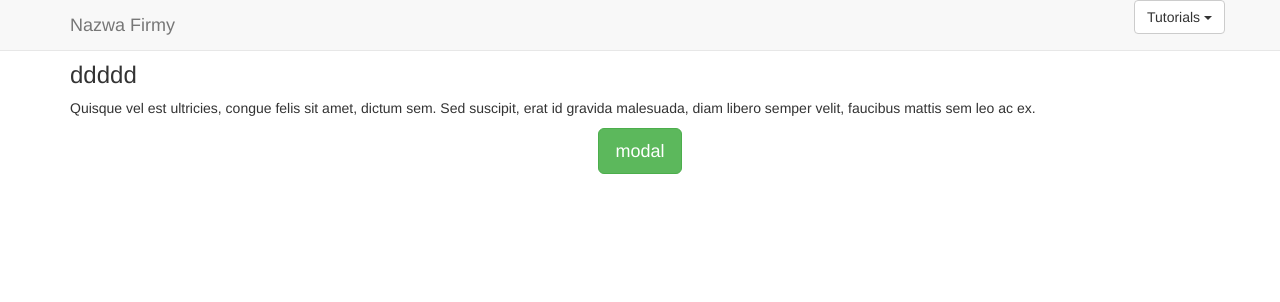
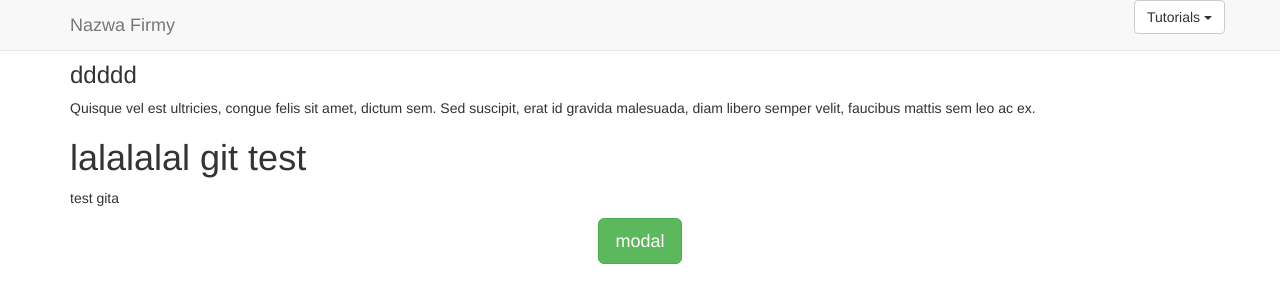
Before and after one commit to wosin7/nauka-gita, a plain HTML site: page index.html in a window 1280 px wide. Drawn offline with nearby package versions, Linux system fonts and the light colour scheme; files that its build step writes are made by us from their sources.

Commit message:
Zmiana dodano paragraf

```diff
--- a/index.html
+++ b/index.html
@@ -84,6 +84,8 @@
                     <h3>ddddd</h3>
                     <p>raesent convallis mauris id turpis sodales sollicitudin egestas a nisi. Nullam faucibus dolor sit amet consectetur congue.</p>
                 </div>
+                <h1>lalalalal git test</h1>
+                <p> test gita</p>
             </div>
         </div>
     </section>
```
